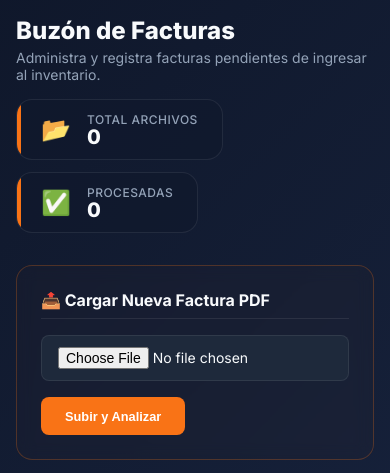
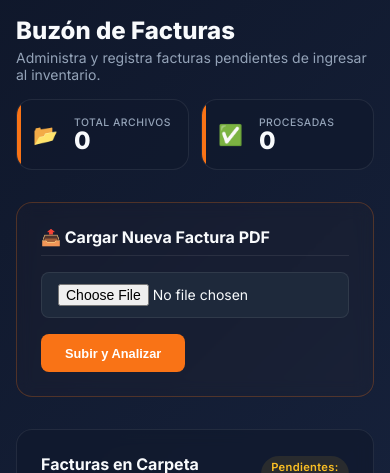
Before and after one commit to SangreL1/Coalfa, a Django app: page /inventario/facturas/ in a window 390 px wide. Shown: the part 64-537 px from the top of the page. Run offline with Django 5.2, Linux system fonts and the light colour scheme; a user stored in the database is signed in; data comes from the database, SQL or seed files in the repository.

Commit message:
Ajuses: Responsividad de KPIS y Cuadriculas

```diff
--- a/inventario/templates/inventario/gestionar_facturas.html
+++ b/inventario/templates/inventario/gestionar_facturas.html
@@ -11,15 +11,15 @@
         <h1 class="page-title">Buzón de Facturas</h1>
         <p class="page-subtitle" style="margin-bottom: 0;">Administra y registra facturas pendientes de ingresar al inventario.</p>
     </div>
-    <div style="display: flex; gap: 0.75rem; flex-wrap: wrap;">
-        <div class="kpi-card" style="padding: 0.75rem 1.5rem; flex-direction: row; align-items: center; gap: 1rem; min-width: auto;">
+    <div style="display: flex; gap: 0.75rem; flex-wrap: wrap; width: 100%;">
+        <div class="kpi-card" style="padding: 0.75rem 1.5rem; flex-direction: row; align-items: center; gap: 1rem; min-width: 140px; flex: 1;">
             <div style="font-size: 1.5rem;">📂</div>
             <div>
                 <div class="kpi-label">Total Archivos</div>
                 <div class="kpi-value" style="font-size: 1.25rem;">{{ total }}</div>
             </div>
         </div>
-        <div class="kpi-card" style="padding: 0.75rem 1.5rem; flex-direction: row; align-items: center; gap: 1rem; min-width: auto;">
+        <div class="kpi-card" style="padding: 0.75rem 1.5rem; flex-direction: row; align-items: center; gap: 1rem; min-width: 140px; flex: 1;">
             <div style="font-size: 1.5rem; color: var(--success);">✅</div>
             <div>
                 <div class="kpi-label">Procesadas</div>
--- a/templates/base.html
+++ b/templates/base.html
@@ -709,6 +709,21 @@
             .page-content div[style*="display:grid"] {
                 grid-template-columns: 1fr !important;
             }
+            /* Ajustes responsivos para KPIs en celulares */
+            .kpi-card, .kpi-enterprise {
+                padding: 1rem !important;
+            }
+            .kpi-value, .kpi-enterprise .value {
+                font-size: 1.5rem !important;
+            }
+            .kpi-label, .kpi-enterprise .label {
+                font-size: 0.65rem !important;
+            }
+            .kpi-card div[style*="font-size: 1.5rem"],
+            .kpi-card div[style*="font-size:1.5rem"],
+            .kpi-enterprise .icon-bg {
+                font-size: 1.25rem !important;
+            }
         }
 
         {% block extra_css %}{% endblock %}
```
